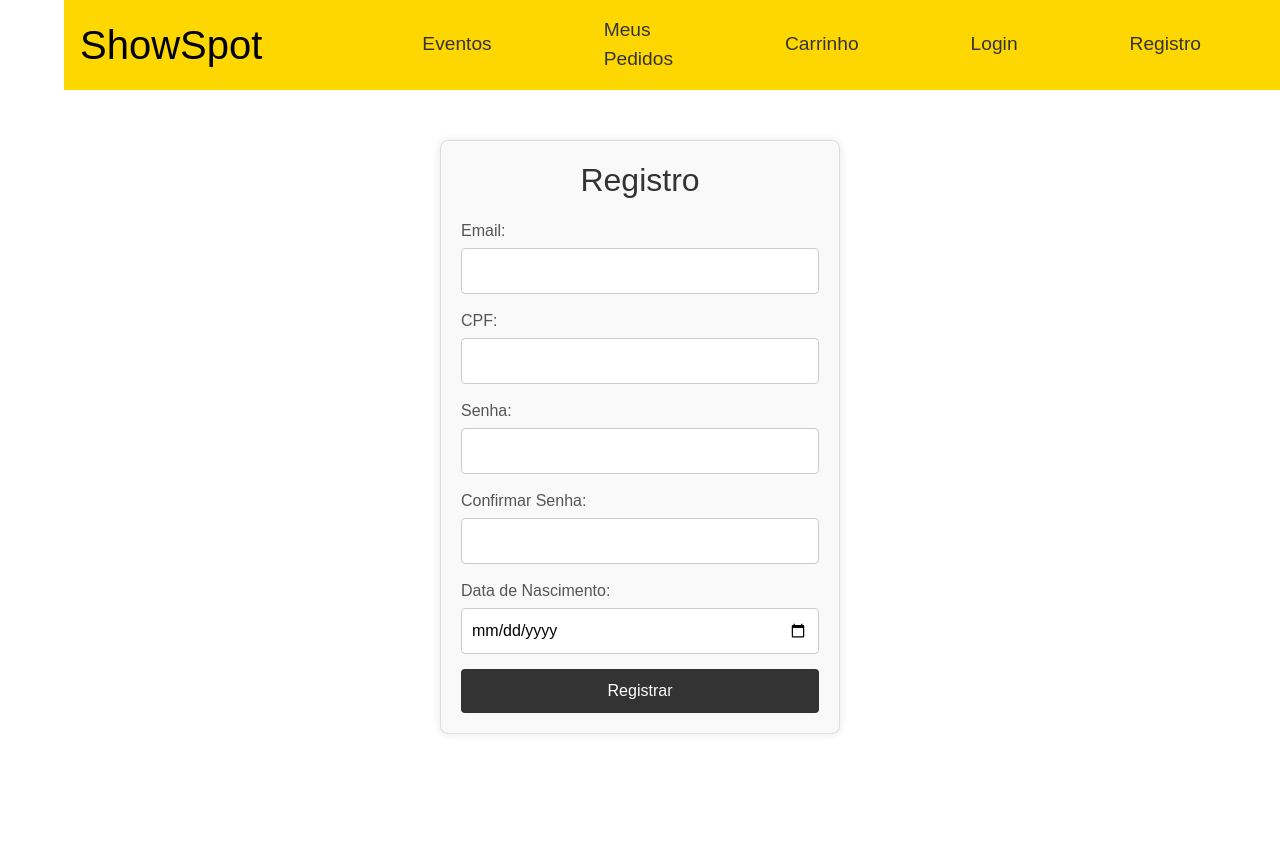
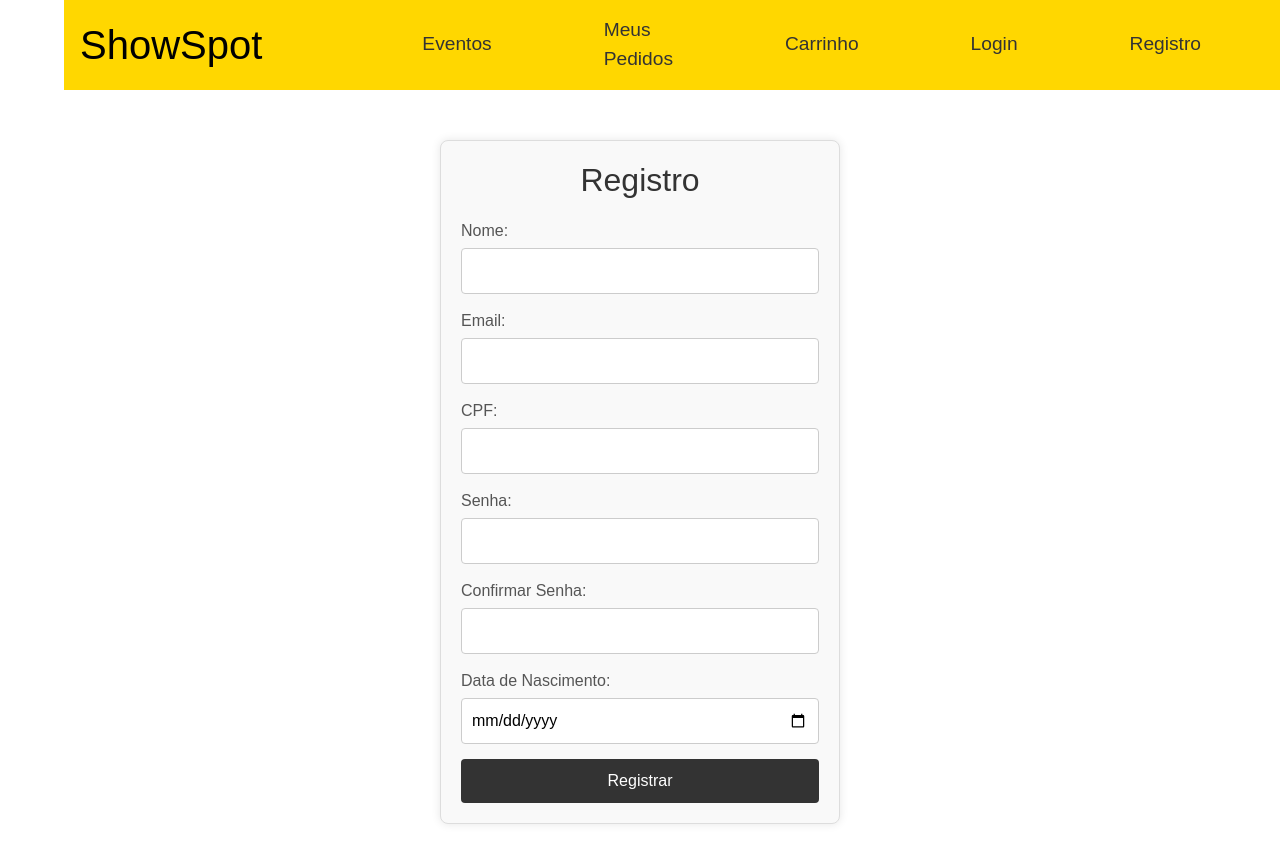
Before and after one commit to iampaulohenrique/ProjetoA3, a React (Create React App) app: page /registro in a window 1280 px wide. Shown: the top 862 px of the page. Before the commit the page ends 800 px from the top, so only its background shows below. Built offline with nearby package versions, Linux system fonts and the light colour scheme.

Commit message:
Inclusão do campo Nome na tela de registro.

```diff
--- a/src/componentes/Registro.js
+++ b/src/componentes/Registro.js
@@ -3,6 +3,7 @@ import { useNavigate } from 'react-router-dom';
 import './Registro.css';
 
 const Registro = () => {
+  const [nome, setNome] = useState('')
   const [email, setEmail] = useState('');
   const [password, setPassword] = useState('');
   const [confirmPassword, setConfirmPassword] = useState('');
@@ -16,7 +17,7 @@ const Registro = () => {
       alert('As senhas não coincidem');
       return;
     }
-    console.log('Registro realizado com:', { email, password, cpf, birthdate });
+    console.log('Registro realizado com:', { nome, email, password, cpf, birthdate });
     navigate('/login'); // Redireciona para a página de login após o registro
   };
 
@@ -24,6 +25,15 @@ const Registro = () => {
     <div className="registro-container">
       <h2>Registro</h2>
       <form onSubmit={handleRegister}>
+        <div>
+          <label>Nome:</label>
+          <input
+            type="text"
+            value={nome}
+            onChange={(e) => setNome(e.target.value)}
+            required
+          />
+        </div>
         <div>
           <label>Email:</label>
           <input
```
